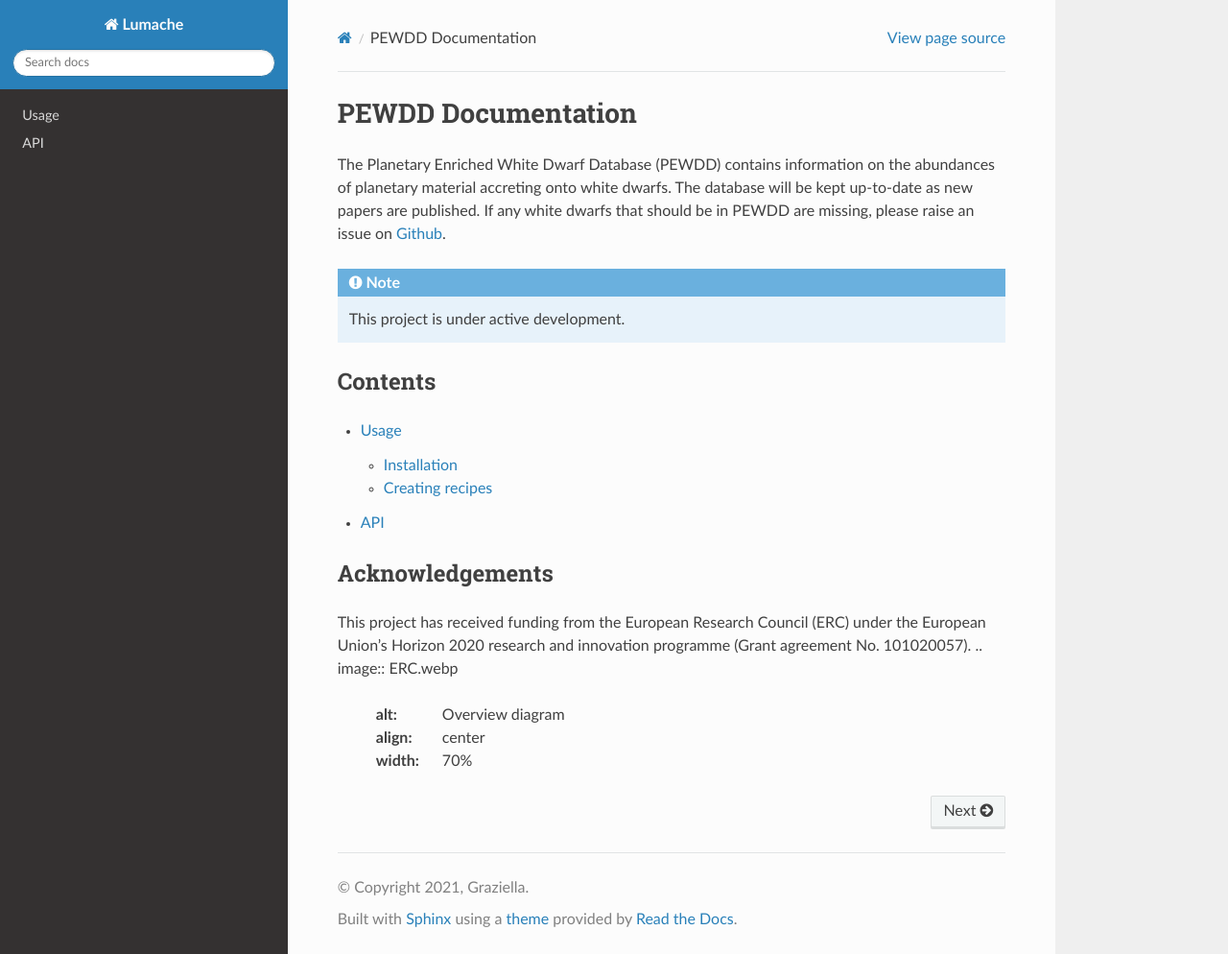
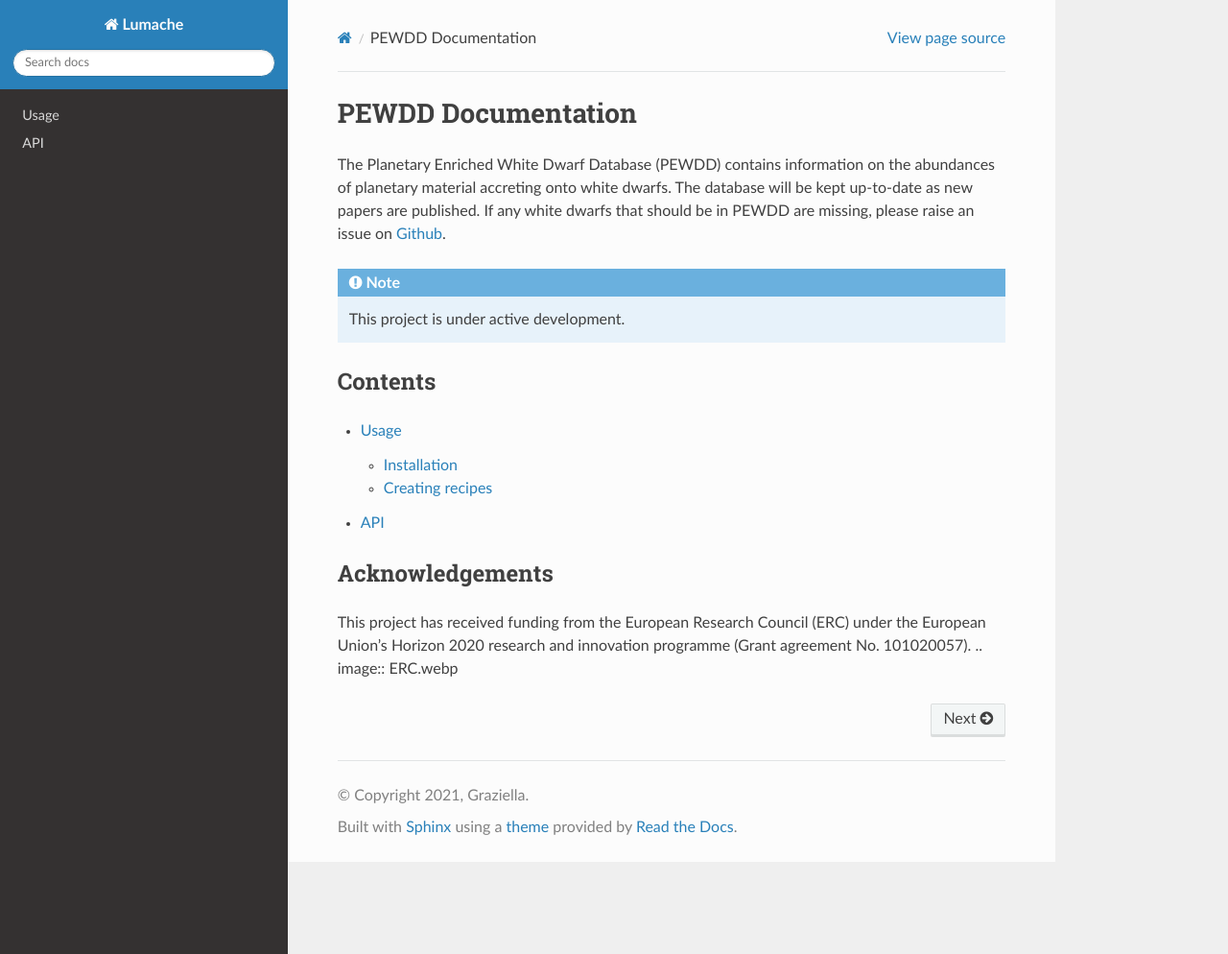
Before and after one commit to jamietwilliams/PEWDD-tutorial, a Sphinx documentation site: the page built from docs/source/index.rst, in a window 1280 px wide and 994 px high. Shown: the whole window at 96% size. Built offline with Sphinx 7.4.7 and the Read the Docs theme 3.1.0, drawn with Linux system fonts in a browser that asks for light colours.

Commit message:
Update index.rst

```diff
--- a/docs/source/index.rst
+++ b/docs/source/index.rst
@@ -20,6 +20,3 @@ Acknowledgements
 --------
 This project has received funding from the European Research Council (ERC) under the European Union’s Horizon 2020 research and innovation programme (Grant agreement No. 101020057).
 .. image:: ERC.webp
-   :alt: Overview diagram
-   :align: center
-   :width: 70%
```
